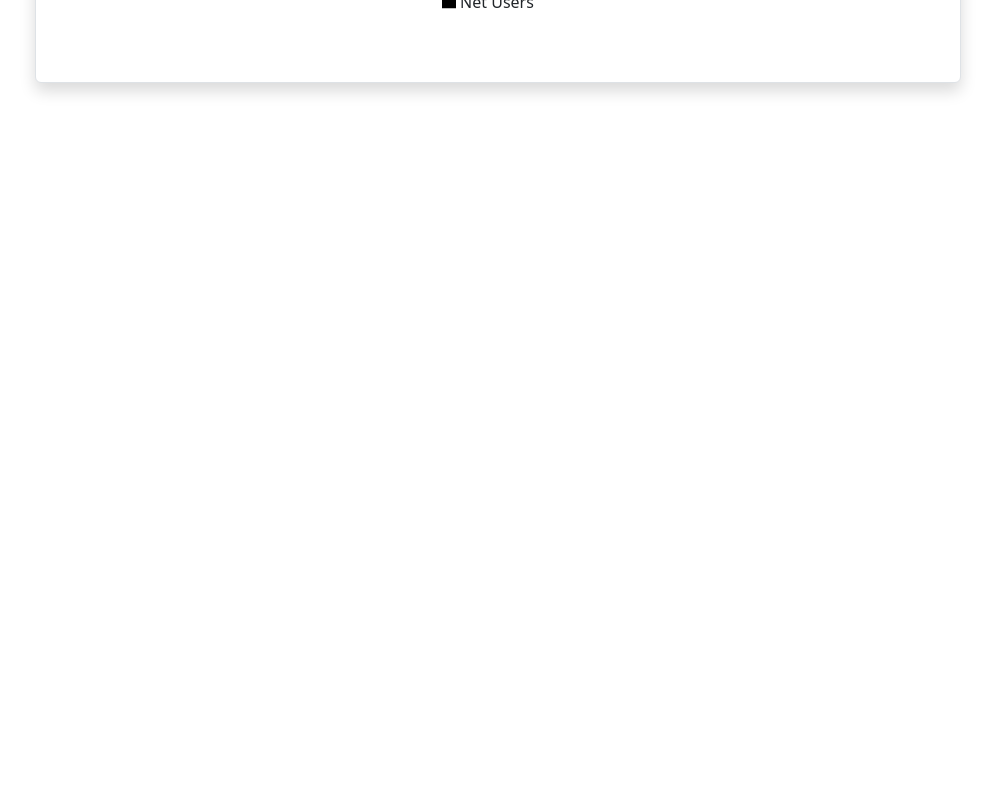
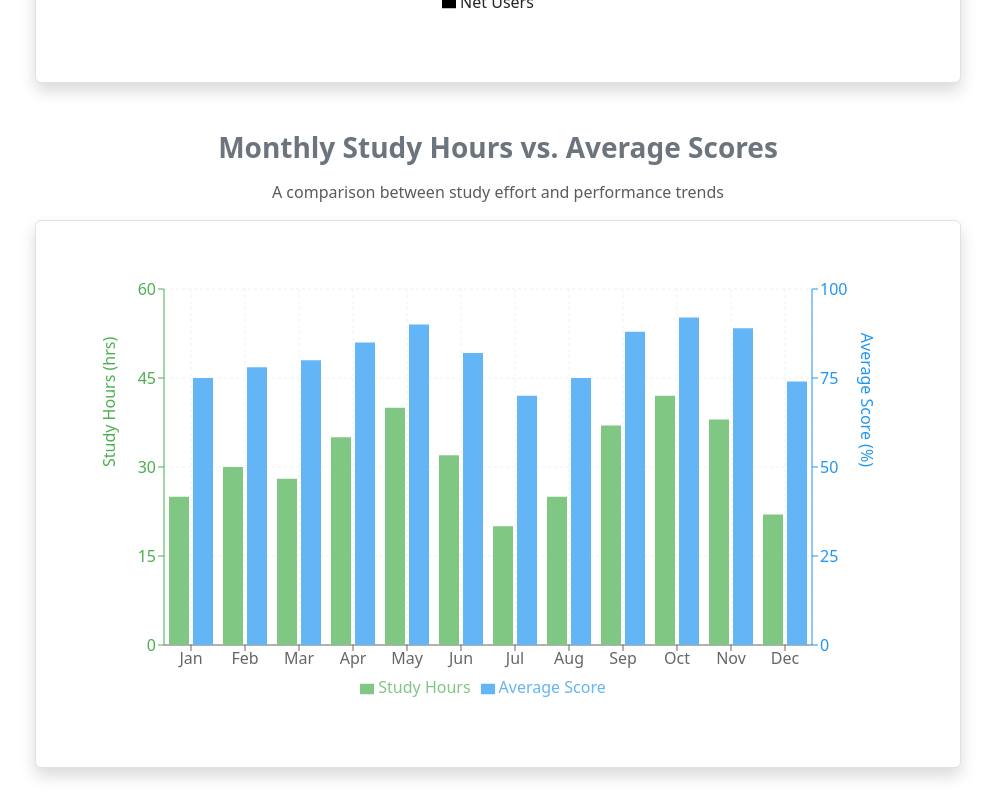
Before and after one commit to lakadeamit220/recharts-demo, a React (Vite) app: page / in a window 1280 px wide. Shown: the part 5400-6200 px from the top of the page, without its empty margins (142-1137 px from the left). Before the commit the page ends 5515 px from the top, so only its background shows below. Built offline with nearby package versions, Linux system fonts and the light colour scheme.

Commit message:
Implemented BiaxialBarChart from recharts

```diff
--- a/src/App.jsx
+++ b/src/App.jsx
@@ -1,4 +1,5 @@
 import "./App.css";
+import BiaxialBarChart from "./components/BiaxialBarChart";
 import BrushBarChart from "./components/BrushBarChart";
 import CustomShapeBarChart from "./components/CustomShapeBarChart";
 import PositiveAndNegativeBarChart from "./components/PositiveAndNegativeBarChart";
@@ -19,6 +20,7 @@ function App() {
       <CustomShapeBarChart />
       <BrushBarChart />
       <PositiveAndNegativeBarChart />
+      <BiaxialBarChart />
     </>
   );
 }
--- /dev/null
+++ b/src/components/BiaxialBarChart.jsx
@@ -0,0 +1,98 @@
+import React from "react";
+import {
+  BarChart,
+  Bar,
+  XAxis,
+  YAxis,
+  CartesianGrid,
+  Tooltip,
+  ResponsiveContainer,
+  Legend,
+} from "recharts";
+
+// Monthly Study Hours and Scores Data
+const studentData = [
+  { name: "Jan", studyHours: 25, avgScore: 75 },
+  { name: "Feb", studyHours: 30, avgScore: 78 },
+  { name: "Mar", studyHours: 28, avgScore: 80 },
+  { name: "Apr", studyHours: 35, avgScore: 85 },
+  { name: "May", studyHours: 40, avgScore: 90 },
+  { name: "Jun", studyHours: 32, avgScore: 82 },
+  { name: "Jul", studyHours: 20, avgScore: 70 },
+  { name: "Aug", studyHours: 25, avgScore: 75 },
+  { name: "Sep", studyHours: 37, avgScore: 88 },
+  { name: "Oct", studyHours: 42, avgScore: 92 },
+  { name: "Nov", studyHours: 38, avgScore: 89 },
+  { name: "Dec", studyHours: 22, avgScore: 74 },
+];
+
+export default function BiaxialBarChart() {
+  return (
+    <div className="container mt-5">
+      <div className="row text-center">
+        <div className="col-12">
+          <h3 className="fw-bold text-secondary mb-3">
+            Monthly Study Hours vs. Average Scores
+          </h3>
+          <p className="text-muted">
+            A comparison between study effort and performance trends
+          </p>
+        </div>
+      </div>
+
+      <div className="row justify-content-center">
+        <div className="col-12 col-md-12 col-lg-10">
+          <div className="chart-container border rounded shadow p-5 bg-white">
+            <ResponsiveContainer width="100%" height={450}>
+              <BarChart
+                data={studentData}
+                margin={{ top: 20, right: 40, left: 20, bottom: 20 }}
+              >
+                <CartesianGrid strokeDasharray="3 3" stroke="#f0f0f0" />
+                <XAxis dataKey="name" />
+                <YAxis
+                  yAxisId="left"
+                  orientation="left"
+                  stroke="#4caf50"
+                  label={{
+                    value: "Study Hours (hrs)",
+                    angle: -90,
+                    position: "insideLeft",
+                    fill: "#4caf50",
+                  }}
+                />
+                <YAxis
+                  yAxisId="right"
+                  orientation="right"
+                  stroke="#2196f3"
+                  label={{
+                    value: "Average Score (%)",
+                    angle: 90,
+                    position: "insideRight",
+                    fill: "#2196f3",
+                  }}
+                />
+                <Tooltip />
+                <Legend />
+                <Bar
+                  yAxisId="left"
+                  dataKey="studyHours"
+                  name="Study Hours"
+                  fill="#81c784"
+                  barSize={20}
+                />
+                <Bar
+                  yAxisId="right"
+                  dataKey="avgScore"
+                  name="Average Score"
+                  fill="#64b5f6"
+                  barSize={20}
+                />
+              </BarChart>
+            </ResponsiveContainer>
+          </div>
+        </div>
+      </div>
+    </div>
+  );
+}
```
